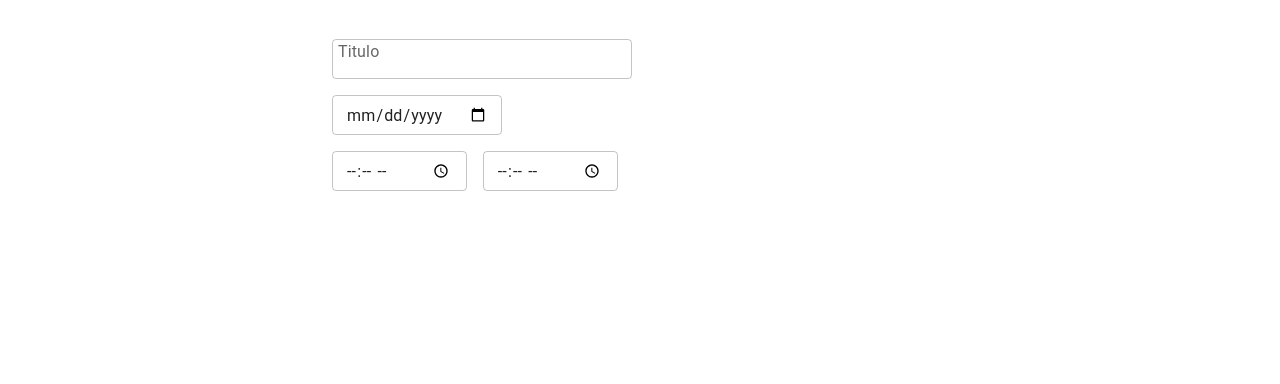
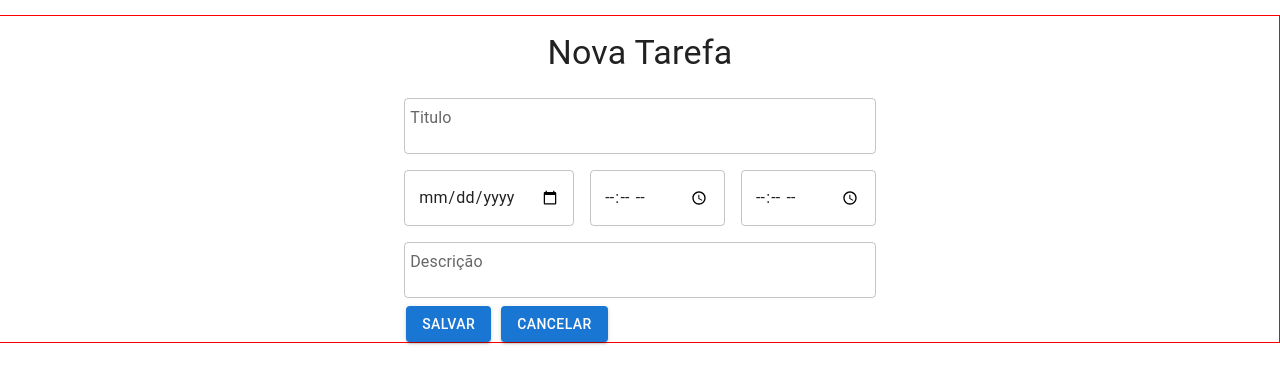
Before and after one commit to andrezitojava2017/tasks, a React (Create React App) app: page /tarefas/nova in a window 1280 px wide. Shown: the top 384 px of the page. Built offline with nearby package versions, Linux system fonts and the light colour scheme.

Commit message:
modified new task form

```diff
--- a/src/features/tarefas/novaTarefa.js
+++ b/src/features/tarefas/novaTarefa.js
@@ -1,56 +1,88 @@
-import { FormControl, Grid, TextField } from "@mui/material";
-import React from "react";
+import {
+  Box,
+  Button,
+  Container,
+  FormControl,
+  Grid,
+  TextField,
+  Typography,
+} from '@mui/material';
+import AddCircleOutlineRoundedIcon from '@mui/icons-material/AddCircleOutlineRounded';
+import React from 'react';
 
 const NovaTarefa = () => {
   return (
     <Grid
       container
       spacing={2}
-      sx={{ marginTop: "15px", marginBottom: "15px" }}
+      direction="column"
+      justifyContent="center"
+      alignItems="center"
+      sx={{ marginTop: '15px', marginBottom: '15px', border: '1px solid red' }}
     >
-      <Grid xs={3}></Grid>
+      <Grid item>
+        <Typography variant="h4" sx={{ textAlign: 'center' }}>
+          <span>Nova Tarefa</span>
+        </Typography>
+      </Grid>
       <Grid item xs={6}>
-        <Grid item xs={6}>
-
+        <Container>
+          <Grid item>
             <TextField
-            fullWidth
+              fullWidth
               id="titulo"
               label="Titulo"
               variant="outlined"
-              sx={{ padding: "8px" }}
-              size="small"
+              type="text"
+              sx={{ padding: '8px' }}
             />
-
-        </Grid>
-        <Grid item xs={6}>
+          </Grid>
+        </Container>
+        <Container>
           <TextField
             id="data"
             hiddenLabel
             variant="outlined"
             type="date"
-            sx={{ padding: "8px" }}
-            size="small"
+            sx={{ padding: '8px' }}
           />
           <TextField
             hiddenLabel
             id="horaInicio"
             variant="outlined"
             type="time"
-            sx={{ padding: "8px" }}
-            size="small"
+            sx={{ padding: '8px' }}
           />
           <TextField
             id="horaFim"
             hiddenLabel
             variant="outlined"
             type="time"
-            sx={{ padding: "8px" }}
-            size="small"
+            sx={{ padding: '8px' }}
           />
-        </Grid>
+        </Container>
+        <Container>
+          <Grid item>
+            <TextField
+              fullWidth
+              multiline
+              id="descricao"
+              label="Descrição"
+              variant="outlined"
+              type="text"
+              sx={{ padding: '8px' }}
+            />
+          </Grid>
+        </Container>
+        <Container>
+          <Button variant="contained" sx={{ marginLeft: '10px' }}>
+            <span>SALVAR</span>
+          </Button>
+          <Button variant="contained" sx={{ marginLeft: '10px' }}>
+            <span>CANCELAR</span>
+          </Button>
+        </Container>
       </Grid>
-
-      <Grid xs={3}></Grid>
     </Grid>
   );
 };
```
